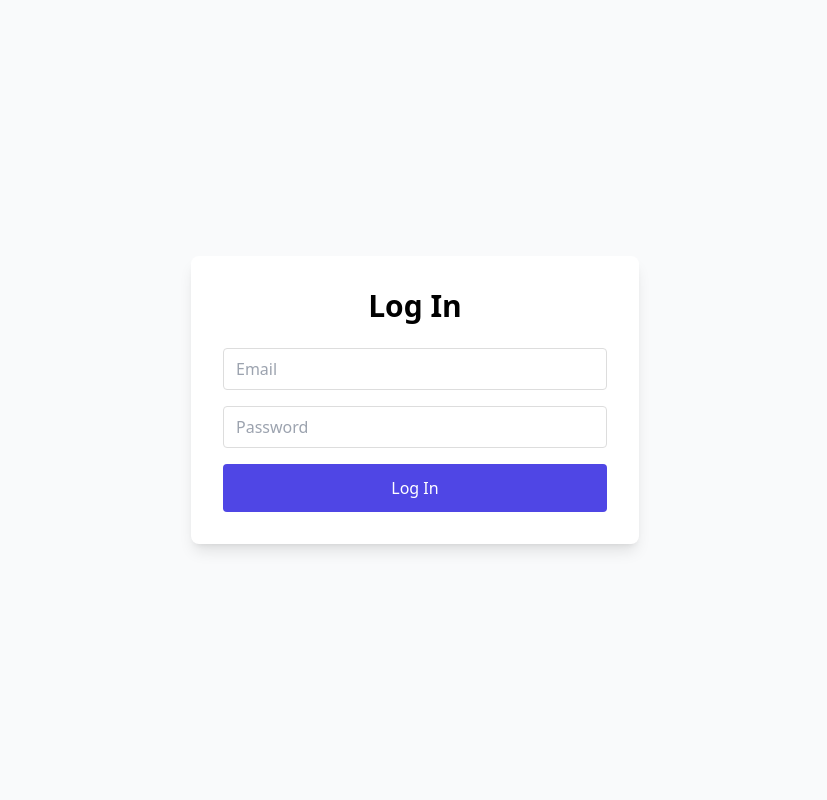
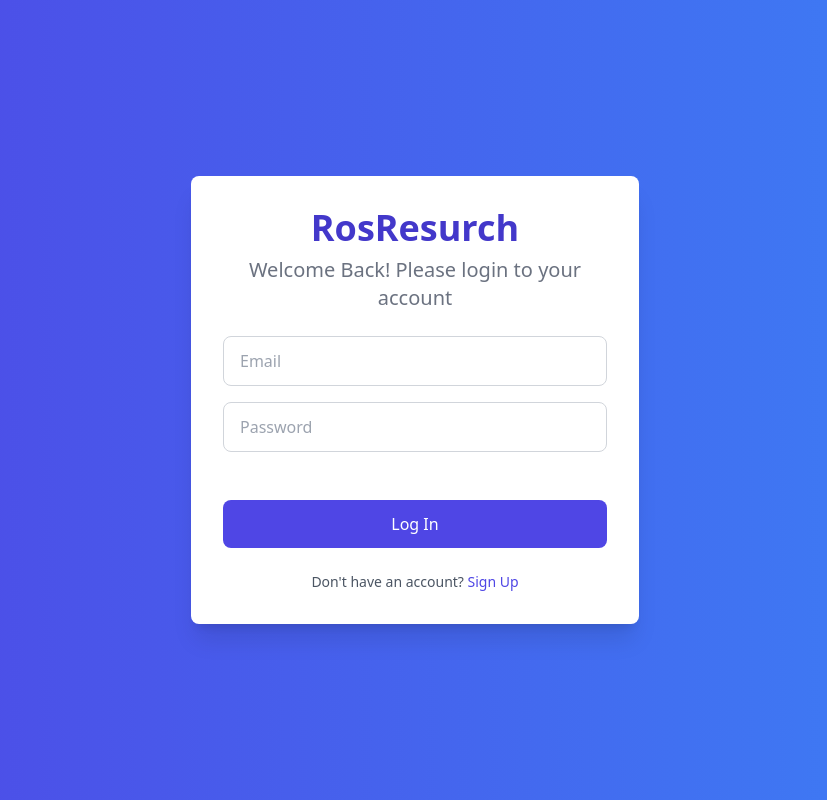
Before and after one commit to nevinsebastian/attemdemce-system-richin, a React (Create React App) app: page / in a window 1280 px wide. Shown: the whole page, without its empty margins (225-1052 px from the left). Built offline with nearby package versions, Linux system fonts and the light colour scheme.

Commit message:
admin set

```diff
--- a/src/pages/Login.js
+++ b/src/pages/Login.js
@@ -14,14 +14,22 @@ const Login = () => {
   };
 
   return (
-    <div className="min-h-screen flex items-center justify-center bg-gray-50">
-      <div className="max-w-md w-full bg-white shadow-lg rounded-lg p-8">
-        <h2 className="text-3xl font-bold text-center mb-6">Log In</h2>
+    <div className="min-h-screen flex items-center justify-center bg-gradient-to-r from-indigo-600 to-blue-500">
+      <div className="max-w-md w-full bg-white shadow-xl rounded-lg p-8">
+        {/* Logo and Branding */}
+        <div className="text-center mb-6">
+
+          <h2 className="text-4xl font-bold text-indigo-700">RosResurch</h2>
+          <p className="text-xl text-gray-500 mt-2">Welcome Back! Please login to your account</p>
+        </div>
+
+        {/* Login Form */}
         <form onSubmit={handleSubmit}>
+          <div className="mb-6">
             <input
               type="email"
               placeholder="Email"
-            className="block w-full px-3 py-2 mb-4 border rounded"
+              className="block w-full px-4 py-3 mb-4 border border-gray-300 rounded-lg focus:outline-none focus:ring-2 focus:ring-indigo-600"
               value={username}
               onChange={(e) => setUsername(e.target.value)}
               required
@@ -29,19 +37,29 @@ const Login = () => {
             <input
               type="password"
               placeholder="Password"
-            className="block w-full px-3 py-2 mb-4 border rounded"
+              className="block w-full px-4 py-3 mb-6 border border-gray-300 rounded-lg focus:outline-none focus:ring-2 focus:ring-indigo-600"
               value={password}
               onChange={(e) => setPassword(e.target.value)}
               required
             />
-          {error && <p className="text-red-500">{error}</p>}
+          </div>
+          {error && <p className="text-red-500 text-sm mb-4">{error}</p>}
+
           <button
             type="submit"
-            className="w-full bg-indigo-600 text-white py-3 rounded"
+            className="w-full bg-indigo-600 text-white py-3 rounded-lg hover:bg-indigo-700 transition duration-300 ease-in-out"
           >
             Log In
           </button>
         </form>
+
+        {/* Optional: Footer links */}
+        <div className="text-center mt-6">
+          <p className="text-sm text-gray-600">
+            Don't have an account?
+            <a href="/signup" className="text-indigo-600 hover:underline"> Sign Up</a>
+          </p>
+        </div>
       </div>
     </div>
   );
```
Also changed, not shown: src/components/UserDetails.js (added). Lines whose indentation alone changed are shown as unchanged.
